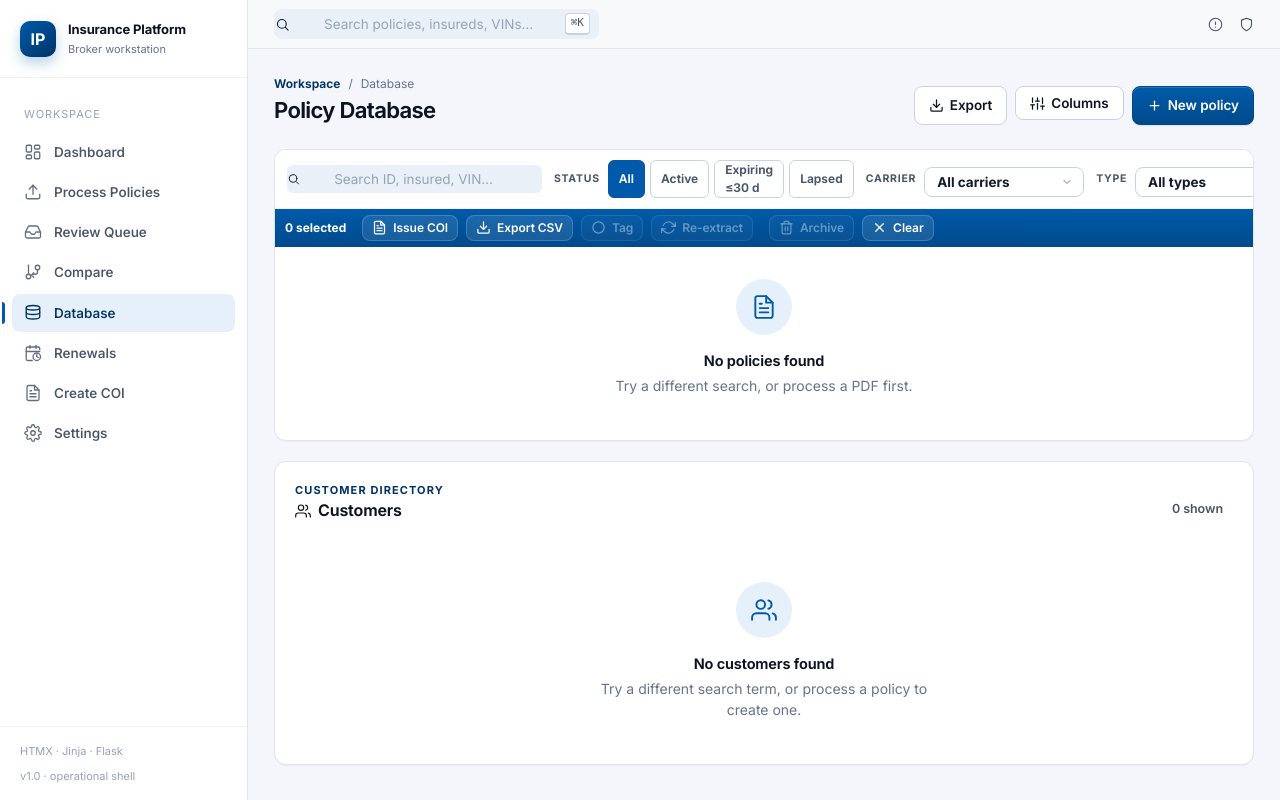
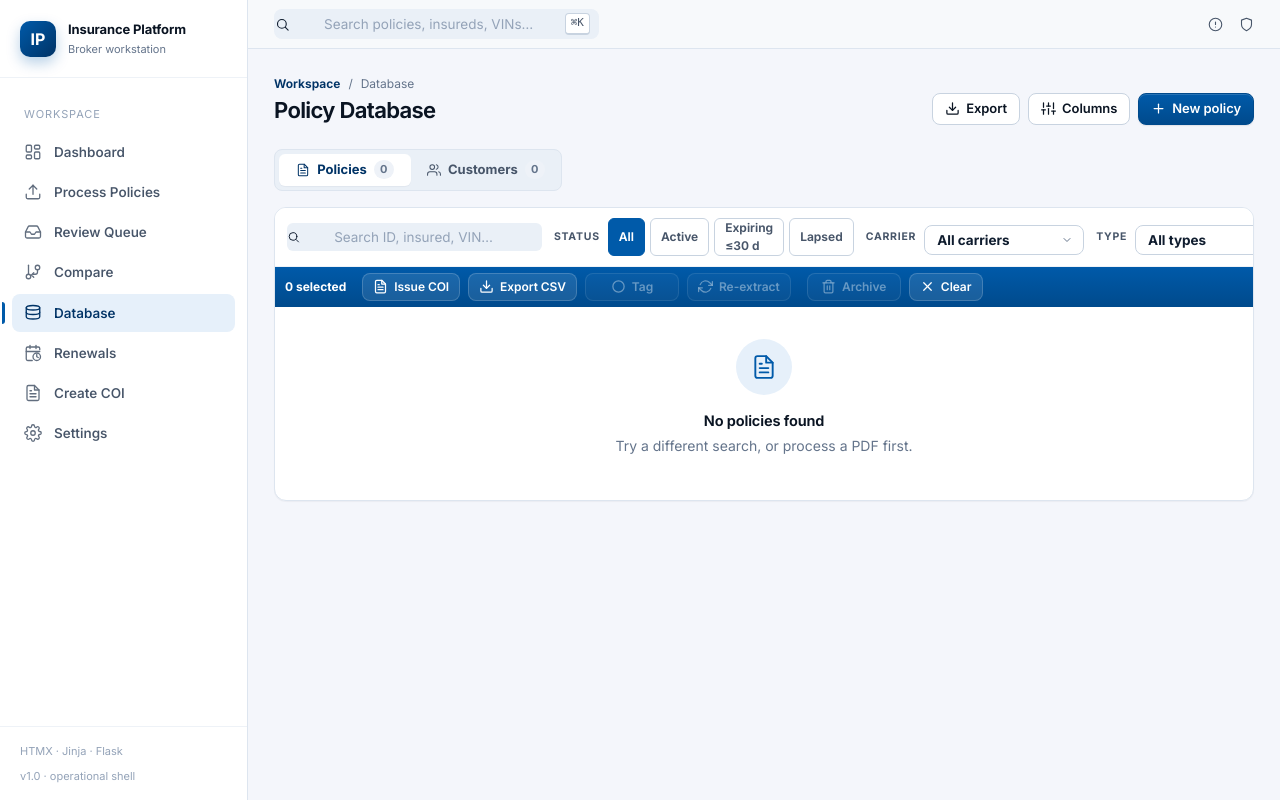
Before and after one commit to lutfikeskin/InsuranceProject, a Flask app: page /database in a window 1280 px wide. Run offline with Flask 3, Linux system fonts and the light colour scheme; some libraries are stand-ins or nearby versions.

Commit message:
feat(webapp): database UX refinements, carrier logos, and test coverage
Improves database template layout and customers table, adds carrier SVG
logos (Coverwhale, GEICO, Progressive, Root), extends app.py routes, and
adds test coverage for the web review queue.

Co-Authored-By: Claude Sonnet 4.6 <noreply@anthropic.com>

```diff
--- a/webapp/app.py
+++ b/webapp/app.py
@@ -665,6 +665,7 @@ def create_app(
                 customers=customers,
                 policies=policies,
                 total_policy_matches=len(base_policies),
+                total_customer_matches=len(customers),
                 status_filter=status_filter,
                 carrier_filter=carrier_filter,
                 type_filter=type_filter,
@@ -682,6 +683,7 @@ def create_app(
                 "partials/database/customers_table.html",
                 customers=customers,
                 query=query,
+                today=datetime.utcnow().date(),
             )
 
     @app.get("/database/policies/list")
@@ -720,6 +722,61 @@ def create_app(
                 workbook,
                 mimetype="application/vnd.openxmlformats-officedocument.spreadsheetml.sheet",
                 headers={"Content-Disposition": f"attachment; filename={filename}"},
+            )
+
+    @app.get("/database/customers/export.csv")
+    def database_customers_export_csv():
+        query = (request.args.get("q") or "").strip()
+        raw_ids = request.args.get("customer_ids") or ""
+        customer_ids: list[int] = []
+        for part in raw_ids.split(","):
+            try:
+                if part.strip():
+                    customer_ids.append(int(part.strip()))
+            except ValueError:
+                continue
+        with session_scope() as session:
+            if customer_ids:
+                customers = (
+                    session.query(Customer)
+                    .filter(Customer.id.in_(customer_ids))
+                    .order_by(Customer.full_name.asc())
+                    .all()
+                )
+            else:
+                customers = PolicyService(session).search_customers(query or None, orphan_filter="all", limit=200)
+            output = io.StringIO()
+            writer = csv.writer(output)
+            writer.writerow([
+                "customer_name",
+                "primary_email",
+                "primary_phone",
+                "aliases",
+                "policy_count",
+                "active_policies",
+                "expiring_policies",
+                "last_activity",
+                "created_at",
+            ])
+            today = datetime.utcnow().date()
+            for customer in customers:
+                policies = list(customer.policies or [])
+                writer.writerow([
+                    customer.full_name or "",
+                    customer.primary_email or "",
+                    customer.primary_phone or "",
+                    "; ".join(entity.entity_name for entity in (customer.entities or [])),
+                    len(policies),
+                    sum(1 for policy in policies if _database_policy_status(policy, today) == "active"),
+                    sum(1 for policy in policies if _database_policy_status(policy, today) == "expiring"),
+                    (customer.updated_at or customer.created_at).isoformat() if (customer.updated_at or customer.created_at) else "",
+                    customer.created_at.isoformat() if customer.created_at else "",
+                ])
+            suffix = "selected" if customer_ids else (query or "all")
+            return Response(
+                output.getvalue(),
+                mimetype="text/csv",
+                headers={"Content-Disposition": f"attachment; filename=customer-export-{suffix}.csv"},
             )
 
     @app.get("/database/export.csv")
--- a/webapp/static/app.css
+++ b/webapp/static/app.css
@@ -1509,6 +1509,16 @@ tr.diff-row td .diff-marker { color: var(--warn-fg); margin-right: 6px; font-wei
 .db-breadcrumb a { font-weight: 650; color: var(--primary-700); }
 .db-header h1 { font-size: 22px; letter-spacing: -0.03em; }
 .db-header-actions { display: flex; gap: var(--s-2); flex-wrap: wrap; justify-content: flex-end; }
+.db-header-actions > .btn,
+.db-header-actions > button,
+.db-columns-wrap > button {
+  min-height: 32px;
+  height: 32px;
+  padding: 0 12px;
+  font-size: 13px;
+  line-height: 1;
+  white-space: nowrap;
+}
 .db-columns-wrap { position: relative; }
 .db-column-menu {
   position: absolute;
@@ -1543,6 +1553,43 @@ tr.diff-row td .diff-marker { color: var(--warn-fg); margin-right: 6px; font-wei
   letter-spacing: .08em;
   text-transform: uppercase;
 }
+.db-view-toggle {
+  display: inline-flex;
+  gap: 4px;
+  margin: 0 26px var(--s-4);
+  padding: 4px;
+  background: #eaf0f7;
+  border: 1px solid var(--border);
+  border-radius: var(--radius-sm);
+}
+.db-view-toggle a {
+  display: inline-flex;
+  align-items: center;
+  justify-content: center;
+  gap: 7px;
+  min-width: 132px;
+  min-height: 32px;
+  padding: 6px 12px;
+  color: var(--text-subtle);
+  border-radius: var(--radius-xs);
+  font-size: 13px;
+  font-weight: 700;
+}
+.db-view-toggle a:hover { text-decoration: none; background: rgba(255,255,255,.65); }
+.db-view-toggle a.active {
+  color: var(--primary-700);
+  background: #fff;
+  box-shadow: var(--shadow-xs);
+}
+.db-view-toggle span {
+  min-width: 20px;
+  padding: 1px 6px;
+  color: var(--text-muted);
+  background: var(--bg-sunken);
+  border-radius: var(--radius-pill);
+  font-size: 11px;
+  text-align: center;
+}
 .db-shell {
   margin: 0 26px var(--s-5);
   border-radius: var(--radius);
@@ -1600,8 +1647,10 @@ tr.diff-row td .diff-marker { color: var(--warn-fg); margin-right: 6px; font-wei
 .db-bulkbar strong { font-size: 12px; margin-right: var(--s-2); }
 .db-bulkbar button,
 .db-bulkbar .btn {
-  min-height: 26px;
-  padding: 4px 9px;
+  min-width: 94px;
+  min-height: 28px;
+  height: 28px;
+  padding: 0 10px;
   color: #fff;
   background: rgba(255,255,255,.10);
   border-color: rgba(255,255,255,.18);
@@ -1617,7 +1666,8 @@ tr.diff-row td .diff-marker { color: var(--warn-fg); margin-right: 6px; font-wei
   color: rgba(255,255,255,.72);
 }
 .db-bulkbar button[disabled]:hover { background: rgba(255,255,255,.06); }
-.db-bulk-actions { display: flex; gap: var(--s-2); flex-wrap: wrap; }
+.db-bulk-actions { display: flex; align-items: center; gap: var(--s-2); flex-wrap: wrap; }
+.db-bulkbar #db-clear-selection { min-width: 74px; }
 .db-table-wrap { overflow-x: auto; background: #fff; }
 .db-policy-table {
   width: 100%;
--- a/webapp/templates/database.html
+++ b/webapp/templates/database.html
@@ -4,12 +4,13 @@
 {% block title %}Database{% endblock %}
 {% block content_class %}database-inner{% endblock %}
 {% block content %}
+  {% set is_customers = active_tab == 'customers' %}
   <section class="db-topbar">
     <div class="search-wrap db-global-search">
       {{ i.icon('search', 15) }}
       <form method="get" class="db-global-search-form">
         <input type="hidden" name="tab" value="{{ active_tab }}">
-        <input type="search" name="q" value="{{ query }}" placeholder="Search policies, insureds, VINs…" autocomplete="off">
+        <input type="search" name="q" value="{{ query }}" placeholder="Search {{ 'customers, emails, aliases' if is_customers else 'policies, insureds, VINs' }}…" autocomplete="off">
       </form>
       <span class="kbd">⌘K</span>
     </div>
@@ -22,15 +23,20 @@
   <section class="db-header">
     <div>
       <div class="db-breadcrumb"><a href="/dashboard">Workspace</a><span>/</span><span>Database</span></div>
-      <h1>Policy Database</h1>
+      <h1>{{ 'Customer Database' if is_customers else 'Policy Database' }}</h1>
     </div>
     <div class="db-header-actions">
-      <a class="btn" href="/database/export?q={{ query }}">{{ i.icon('download', 15) }} Export</a>
+      <a class="btn" href="{{ '/database/customers/export.csv' if is_customers else '/database/export' }}?q={{ query }}">{{ i.icon('download', 15) }} Export</a>
       <div class="db-columns-wrap">
         <button type="button" id="db-columns-button" aria-expanded="false">{{ i.icon('sliders', 15) }} Columns</button>
         <div class="db-column-menu" id="db-column-menu" hidden>
+          {% if is_customers %}
+            {% set default_columns = [('customer','Customer'), ('aliases','Aliases'), ('policies','Policies'), ('last','Last activity')] %}
+            {% set optional_columns = [('email','Email'), ('phone','Phone'), ('active','Active policies'), ('expiring','Expiring policies'), ('created','Created')] %}
+          {% else %}
             {% set default_columns = [('policy','Policy ID'), ('insured','Insured'), ('carrier','Carrier'), ('type','Type'), ('vehicles','Vehicles'), ('premium','Premium'), ('expires','Expires'), ('status','Status')] %}
             {% set optional_columns = [('effective','Effective'), ('account','Account'), ('state','State'), ('naic','NAIC'), ('liability','Liability Limit'), ('cargo','Cargo Limit'), ('gl','GL Limit'), ('created','Created')] %}
+          {% endif %}
           {% for key, label in default_columns %}
             <label><input type="checkbox" data-db-column="{{ key }}" checked> {{ label }}</label>
           {% endfor %}
@@ -44,7 +50,41 @@
     </div>
   </section>
 
-  <section class="db-shell panel flush">
+  <nav class="db-view-toggle" aria-label="Database view">
+    <a href="/database?tab=policies&q={{ query }}" class="{% if not is_customers %}active{% endif %}">{{ i.icon('file-text', 14) }} Policies <span>{{ policies|length }}</span></a>
+    <a href="/database?tab=customers&q={{ query }}" class="{% if is_customers %}active{% endif %}">{{ i.icon('users', 14) }} Customers <span>{{ customers|length }}</span></a>
+  </nav>
+
+  {% if is_customers %}
+    <section class="db-shell panel flush" data-db-kind="customers">
+      <form method="get" class="db-filterbar">
+        <input type="hidden" name="tab" value="customers">
+        <div class="search-wrap db-filter-search">
+          {{ i.icon('search', 14) }}
+          <input type="search" name="q" value="{{ query }}" placeholder="Search customer, email, alias…" autocomplete="off">
+        </div>
+        <button type="submit" class="db-filter-submit">Apply</button>
+        <span class="db-count">{{ customers|length }} customers</span>
+      </form>
+
+      <div class="db-bulkbar">
+        <strong id="db-selected-count">0 selected</strong>
+        <div class="db-bulk-actions">
+          <button type="button" id="db-export-csv">{{ i.icon('download', 13) }} Export CSV</button>
+          <button type="button" disabled title="Customer merge is available from the customer detail page for now.">{{ i.icon('compare', 13) }} Merge</button>
+          <button type="button" disabled title="Add aliases from the customer detail page for now.">{{ i.icon('plus', 13) }} Add alias</button>
+        </div>
+        <span class="spacer"></span>
+        <button type="button" class="danger" disabled title="Archive needs a backend customer lifecycle action first.">{{ i.icon('trash', 13) }} Archive</button>
+        <button type="button" class="ghost" id="db-clear-selection">{{ i.icon('x', 13) }} Clear</button>
+      </div>
+
+      <div id="customers-list">
+        {% include "partials/database/customers_table.html" %}
+      </div>
+    </section>
+  {% else %}
+    <section class="db-shell panel flush" data-db-kind="policies">
       <form method="get" class="db-filterbar">
         <input type="hidden" name="tab" value="policies">
         <div class="search-wrap db-filter-search">
@@ -102,19 +142,7 @@
         {% include "partials/database/policies_table.html" %}
       </div>
     </section>
-
-  <section class="db-customers panel flush mt-5" id="customers">
-    <div class="panel-section db-secondary-head">
-      <div>
-        <div class="db-section-kicker">Customer directory</div>
-        <h3>{{ i.icon('users', 16) }} Customers</h3>
-      </div>
-      <a class="btn sm ghost" href="/database?tab=customers&q={{ query }}">{{ customers|length if customers else 0 }} shown</a>
-    </div>
-    <div id="customers-list">
-      {% include "partials/database/customers_table.html" %}
-    </div>
-  </section>
+  {% endif %}
 
   <script>
     (function(){
@@ -162,8 +190,10 @@
         }
         if (e.target.closest && e.target.closest('#db-export-csv')) {
           var ids = selectedIds();
-          var url = '/database/export.csv';
-          if (ids.length) url += '?policy_ids=' + encodeURIComponent(ids.join(','));
+          var shell = document.querySelector('.db-shell');
+          var kind = shell ? shell.getAttribute('data-db-kind') : 'policies';
+          var url = kind === 'customers' ? '/database/customers/export.csv' : '/database/export.csv';
+          if (ids.length) url += '?' + (kind === 'customers' ? 'customer_ids=' : 'policy_ids=') + encodeURIComponent(ids.join(','));
           else url += '?q=' + encodeURIComponent('{{ query }}');
           window.location.href = url;
         }
--- a/webapp/templates/partials/database/customers_table.html
+++ b/webapp/templates/partials/database/customers_table.html
@@ -3,46 +3,60 @@
 {% if not customers %}
   {{ m.empty_state('No customers found', 'Try a different search term, or process a policy to create one.', 'users') }}
 {% else %}
-  <div class="table-wrap" style="border:0; border-radius: var(--radius);">
-    <table class="table-clickable" aria-label="Customers">
+  <div class="db-table-wrap">
+    <table class="db-policy-table db-customer-table" aria-label="Customers">
       <thead>
         <tr>
-          <th>Name</th>
-          <th>Aliases</th>
-          <th class="right">Policies</th>
-          <th>Last activity</th>
-          <th></th>
+          <th class="db-check"><input id="db-select-all" type="checkbox" aria-label="Select all customers"></th>
+          <th data-col="customer">Customer</th>
+          <th data-col="aliases">Aliases</th>
+          <th data-col="policies" class="center">Policies</th>
+          <th data-col="last">Last activity</th>
+          <th data-col="email" hidden>Email</th>
+          <th data-col="phone" hidden>Phone</th>
+          <th data-col="active" class="center" hidden>Active policies</th>
+          <th data-col="expiring" class="center" hidden>Expiring policies</th>
+          <th data-col="created" hidden>Created</th>
         </tr>
       </thead>
       <tbody>
         {% for customer in customers %}
           {% set last_ts = customer.updated_at or customer.created_at %}
-          <tr onclick="window.location='/database/customer/{{ customer.id }}'" role="link" tabindex="0">
-            <td>
-              <div class="flex gap-2">
-                {{ i.icon('user', 14) }}
-                <strong>{{ customer.full_name }}</strong>
-              </div>
+          {% set ns = namespace(active=0, expiring=0) %}
+          {% for policy in customer.policies %}
+            {% set days_remaining = (policy.expiration_date - today).days if today and policy.expiration_date else none %}
+            {% set raw_status = (policy.policy_status or policy.status or '')|lower %}
+            {% if raw_status in ['lapsed', 'cancelled', 'canceled', 'inactive'] or (days_remaining is not none and days_remaining < 0) %}
+            {% elif days_remaining is not none and days_remaining <= 30 %}
+              {% set ns.expiring = ns.expiring + 1 %}
+            {% else %}
+              {% set ns.active = ns.active + 1 %}
+            {% endif %}
+          {% endfor %}
+          <tr onclick="if(event.target.tagName !== 'INPUT') window.location='/database/customer/{{ customer.id }}'" role="link" tabindex="0">
+            <td class="db-check"><input class="db-row-check" type="checkbox" value="{{ customer.id }}" aria-label="Select {{ customer.full_name }}" onclick="event.stopPropagation();"></td>
+            <td data-col="customer" class="db-insured">
+              <div class="flex gap-2">{{ i.icon('user', 14) }} <strong>{{ customer.full_name }}</strong></div>
             </td>
-            <td>
+            <td data-col="aliases">
               {% if customer.entities %}
                 <div class="tag-list">
                   {% for entity in customer.entities[:3] %}
                     <span class="pill" style="font-size:11px;">{{ entity.entity_name }}{% if entity.entity_type %} · {{ entity.entity_type }}{% endif %}</span>
                   {% endfor %}
-                  {% if customer.entities|length > 3 %}
-                    <span class="pill" style="font-size:11px;">+{{ customer.entities|length - 3 }} more</span>
-                  {% endif %}
+                  {% if customer.entities|length > 3 %}<span class="pill" style="font-size:11px;">+{{ customer.entities|length - 3 }} more</span>{% endif %}
                 </div>
               {% else %}
                 <span class="muted">—</span>
               {% endif %}
             </td>
-            <td class="right"><span class="pill primary">{{ customer.policies|length }}</span></td>
-            <td class="muted nowrap" style="font-size:12.5px;">
-              {{ last_ts.strftime('%Y-%m-%d %H:%M') if last_ts else '—' }}
-            </td>
-            <td></td>
+            <td data-col="policies" class="center"><span class="pill primary">{{ customer.policies|length }}</span></td>
+            <td data-col="last" class="nowrap muted">{{ last_ts.strftime('%Y-%m-%d %H:%M') if last_ts else '—' }}</td>
+            <td data-col="email" hidden>{{ customer.primary_email or '—' }}</td>
+            <td data-col="phone" hidden>{{ customer.primary_phone or '—' }}</td>
+            <td data-col="active" class="center" hidden>{{ ns.active }}</td>
+            <td data-col="expiring" class="center" hidden>{{ ns.expiring }}</td>
+            <td data-col="created" class="nowrap" hidden>{{ customer.created_at.strftime('%Y-%m-%d') if customer.created_at else '—' }}</td>
           </tr>
         {% endfor %}
       </tbody>
```
Also changed, not shown: tests/test_web_review_queue.py (+18 -0 lines), webapp/assets/coverwhale-logo.svg (added), webapp/assets/geico-logo.svg (added), webapp/assets/progressive-logo.svg (added), webapp/assets/root-insurance-logo.svg (added). Lines whose indentation alone changed are shown as unchanged.
